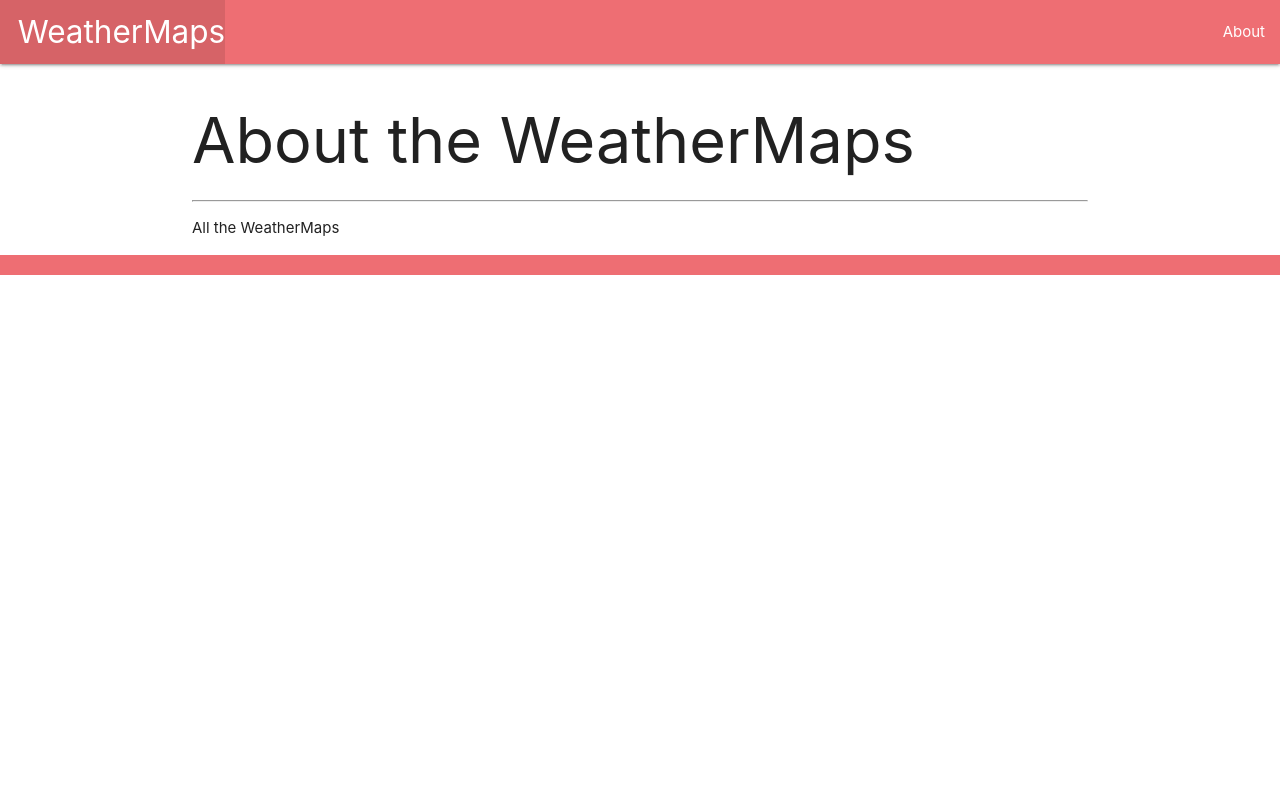
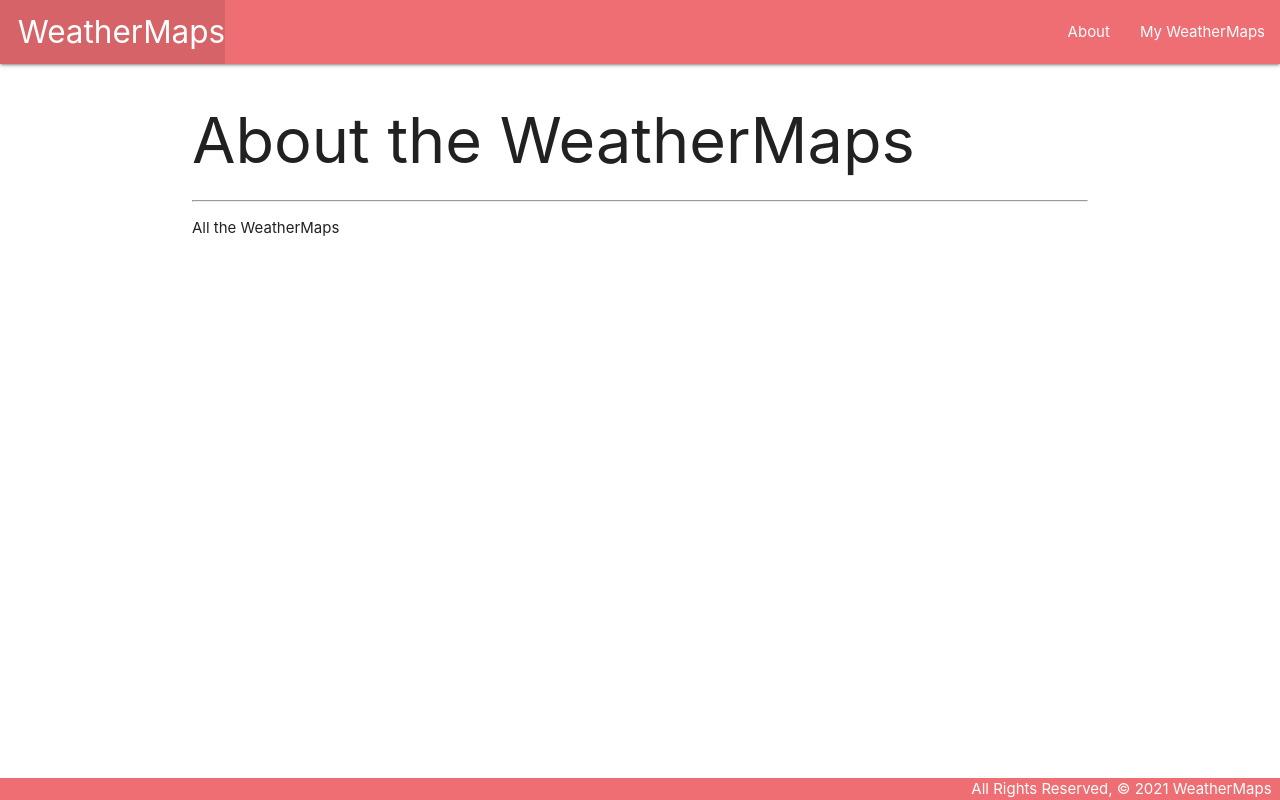
Before and after one commit to thomstrub/weathermaps, a Django app: page /about/ in a window 1280 px wide. Run offline with Django 3.2, Linux system fonts and the light colour scheme.

Commit message:
adds stylesheet and adjusts nav

```diff
--- /dev/null
+++ b/main_app/static/css/style.css
@@ -0,0 +1,14 @@
+body {
+    display: flex;
+    min-height: 100vh;
+    flex-direction: column;
+  }
+
+  main {
+    flex: 1 0 auto;
+  }
+
+  footer.page-footer {
+    padding-top: 0;
+    text-align: right;
+  }
--- a/main_app/templates/base.html
+++ b/main_app/templates/base.html
@@ -1,3 +1,4 @@
+{% load static %}
 <!DOCTYPE html>
 <html lang="en">
 <head>
@@ -6,6 +7,7 @@
   <meta http-equiv="X-UA-Compatible" content="ie=edge">
   <title>WeatherMaps</title>
   <link rel="stylesheet" href="https://cdnjs.cloudflare.com/ajax/libs/materialize/1.0.0/css/materialize.min.css">
+  <link rel="stylesheet" type="text/css" href="{% static 'css/style.css' %}">
 </head>
 <body>
   <header class="navbar-fixed">
@@ -16,6 +18,7 @@
         </ul>
         <ul class="right">
           <li><a href="/about">About</a></li>
+          <li><a href="/maps">My WeatherMaps</a></li>
         </ul>
       </div>
     </nav>
```
